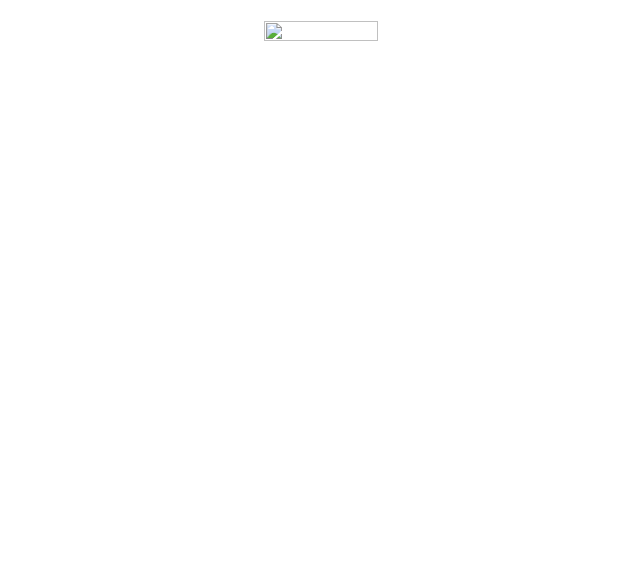
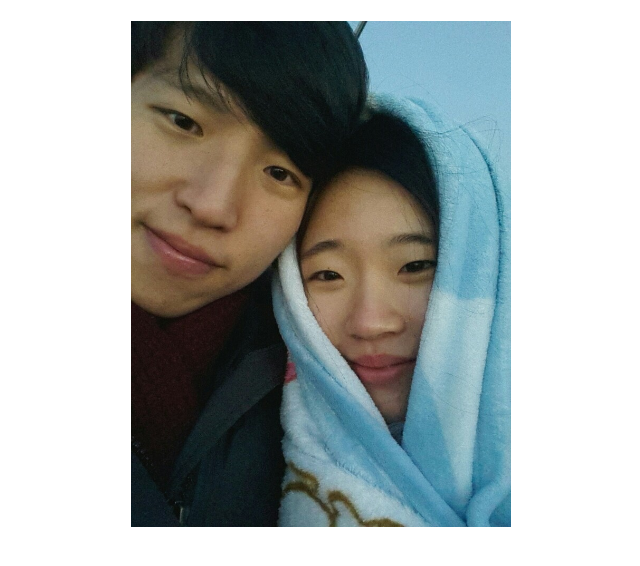
Before and after one commit to subin-cakelover/torylovesdongu, a plain HTML site: page 2016 tongyeong.html in a window 1280 px wide. Shown: the whole page, without its empty margins (319-959 px from the left). Drawn offline with Linux system fonts and the light colour scheme.

Commit message:
Update 2016 tongyeong.html

```diff
--- a/2016 tongyeong.html
+++ b/2016 tongyeong.html
@@ -9,7 +9,7 @@
 
 <body>
   <p>
-  <center><img src="통영.jpeg" width="30%" height="40%">
+  <center><img src="tongyeong.jpeg" width="30%" height="40%">
   </p>
 
 <br>
```
